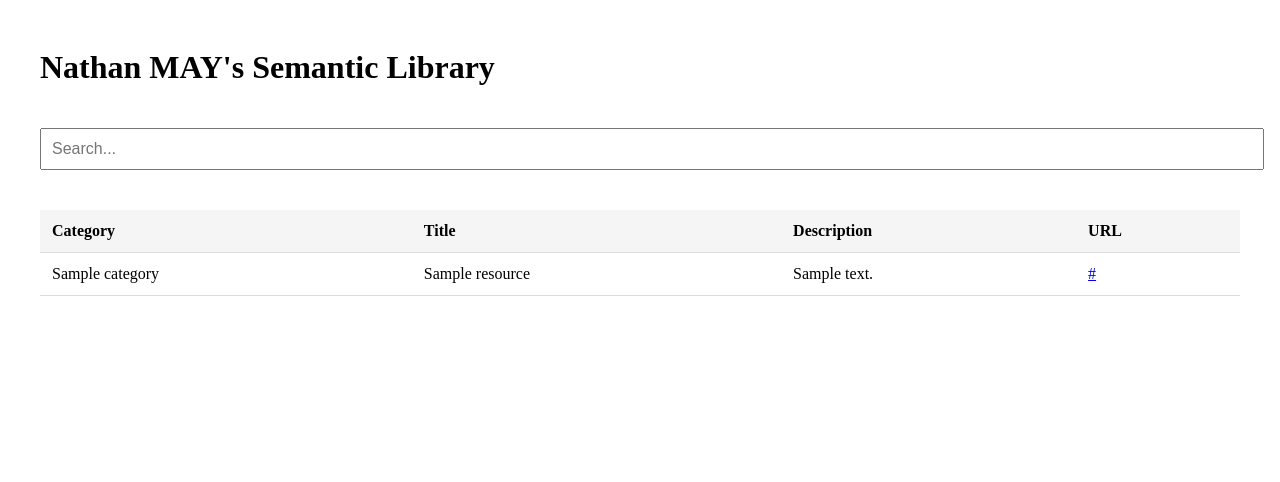
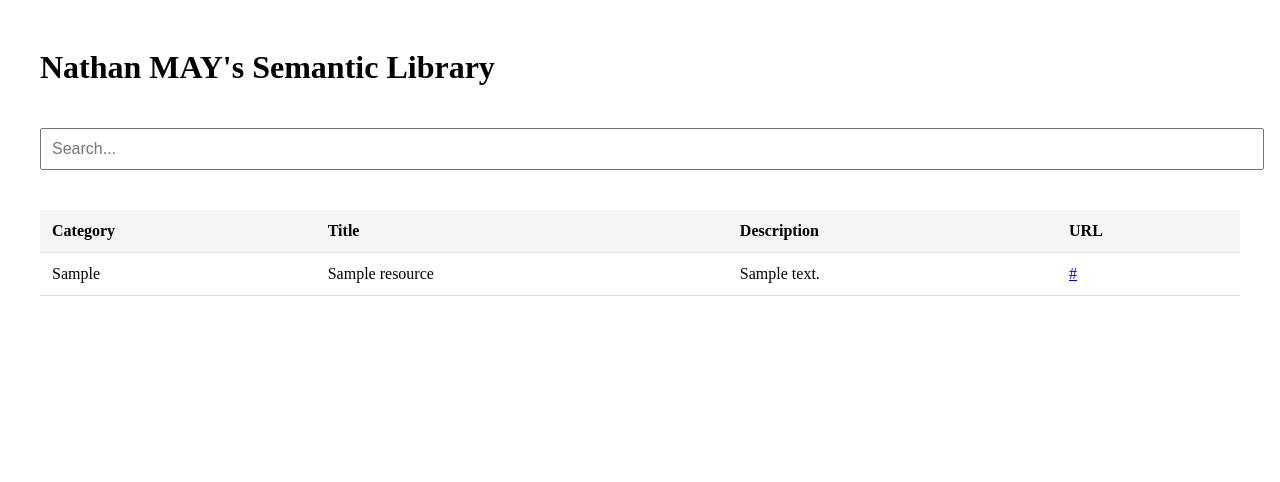
Before and after one commit to NathanMayPro/semantic-library, a Django app: page / in a window 1280 px wide. Shown: the top 482 px of the page. Run offline with Django 5.2, Linux system fonts and the light colour scheme; tables that the repository leaves empty hold one stand-in row (values such as "Sample post").

Commit message:
model design alteration (moving category inside ressource object)

```diff
--- a/frontend_ui/templates/home.html
+++ b/frontend_ui/templates/home.html
@@ -80,7 +80,7 @@
             <tbody>
                 {% for link in links %}
                     <tr>
-                        <td>{{ link.category.name }}</td>
+                        <td>{{ link.category }}</td>
                         <td>{{ link.title }}</td>
                         <td>{{ link.description }}</td>
                         <td class="url-column">
--- a/frontend_ui/views.py
+++ b/frontend_ui/views.py
@@ -1,7 +1,7 @@
 from django.shortcuts import render, redirect
 from django.db.models import Q
 from django.conf import settings
-from resource_api.models import Category, Resource
+from resource_api.models import Resource
 
 def home(request):
     search_query = request.GET.get('search', '')
@@ -14,7 +14,7 @@ def home(request):
     else:
         links = Resource.objects.all()
 
-    categories = Category.objects.all()
+    categories = Resource.objects.values_list('category', flat=True).distinct()
 
     context = {
         'owner': settings.SITE_CONFIG['OWNER'],
@@ -31,15 +31,15 @@ def add_resource(request):
                 title=request.POST['title'],
                 description=request.POST['description'],
                 url=request.POST['url'],
-                category_id=request.POST['category']
+                category=request.POST['category']
             )
             return redirect('frontend_ui:home')
         except Exception as e:
             return render(request, 'add_resource.html', {
-                'categories': Category.objects.all(),
                 'error': str(e)
             })
 
+    categories = Resource.objects.values_list('category', flat=True).distinct()
     return render(request, 'add_resource.html', {
-        'categories': Category.objects.all()
+        'categories': categories
     })
--- a/resource_api/admin.py
+++ b/resource_api/admin.py
@@ -1,5 +1,4 @@
 from django.contrib import admin
-from .models import Category, Resource
+from .models import Resource
 
-admin.site.register(Category)
 admin.site.register(Resource)
--- a/resource_api/models.py
+++ b/resource_api/models.py
@@ -1,21 +1,10 @@
 from django.db import models
-
-class Category(models.Model):
-    name = models.CharField(max_length=100)
-    created_at = models.DateTimeField(auto_now_add=True)
-    updated_at = models.DateTimeField(auto_now=True)
-
-    def __str__(self):
-        return self.name
-
-    class Meta:
-        verbose_name_plural = "Categories"
 
 class Resource(models.Model):
     title = models.CharField(max_length=200)
     description = models.TextField()
     url = models.URLField()
-    category = models.ForeignKey(Category, on_delete=models.CASCADE, related_name='resources')
+    category = models.CharField(max_length=100)
     created_at = models.DateTimeField(auto_now_add=True)
     updated_at = models.DateTimeField(auto_now=True)
 
--- a/resource_api/urls.py
+++ b/resource_api/urls.py
@@ -1,9 +1,8 @@
 from django.urls import path, include
 from rest_framework.routers import DefaultRouter
-from .views import CategoryViewSet, ResourceViewSet
+from .views import ResourceViewSet
 
 router = DefaultRouter()
-router.register(r'categories', CategoryViewSet)
 router.register(r'resources', ResourceViewSet)
 
 urlpatterns = [
```
Also changed, not shown: resource_api/serializers.py (+1 -6 lines), resource_api/views.py (+2 -6 lines), resource_api/migrations/0002_alter_resource_category_delete_category.py (added).
